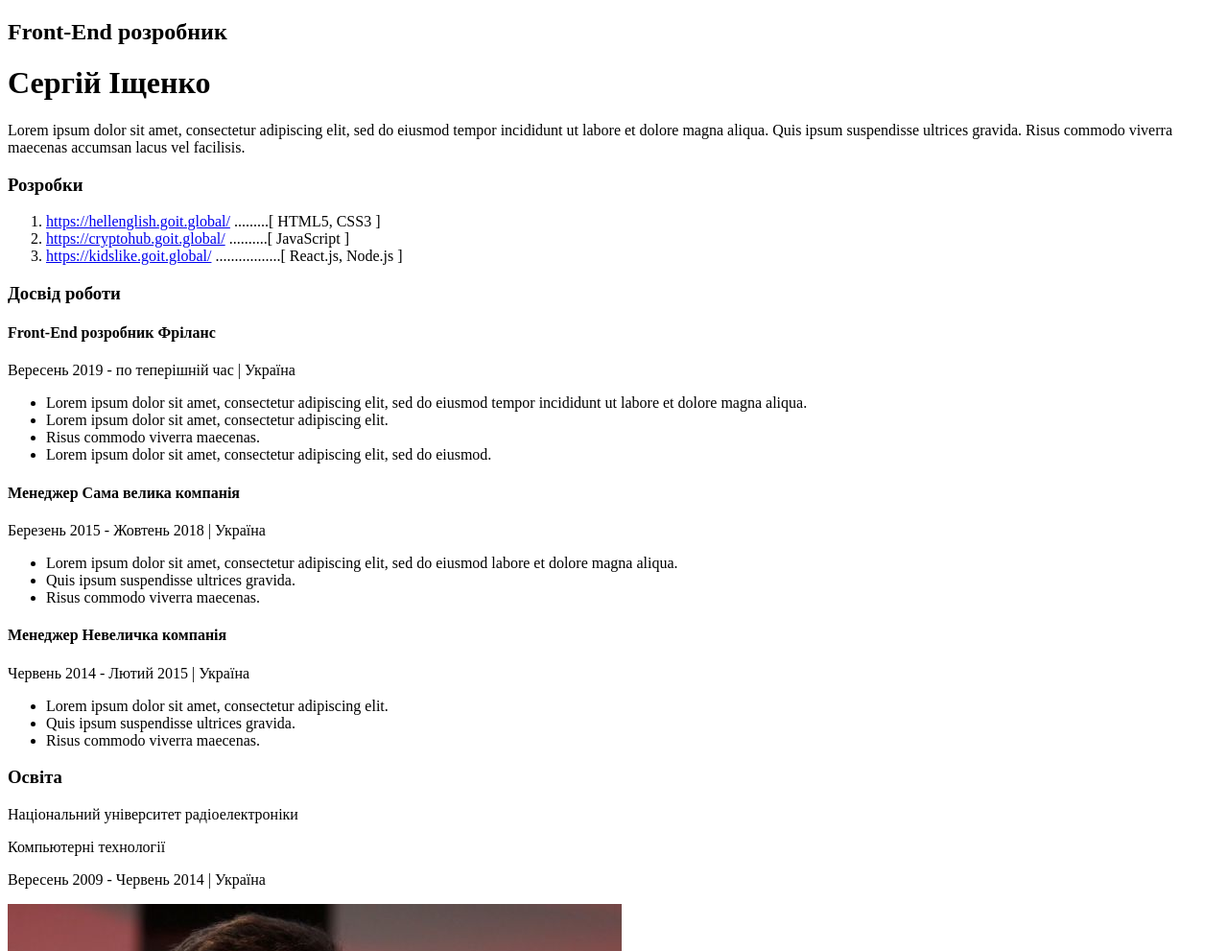
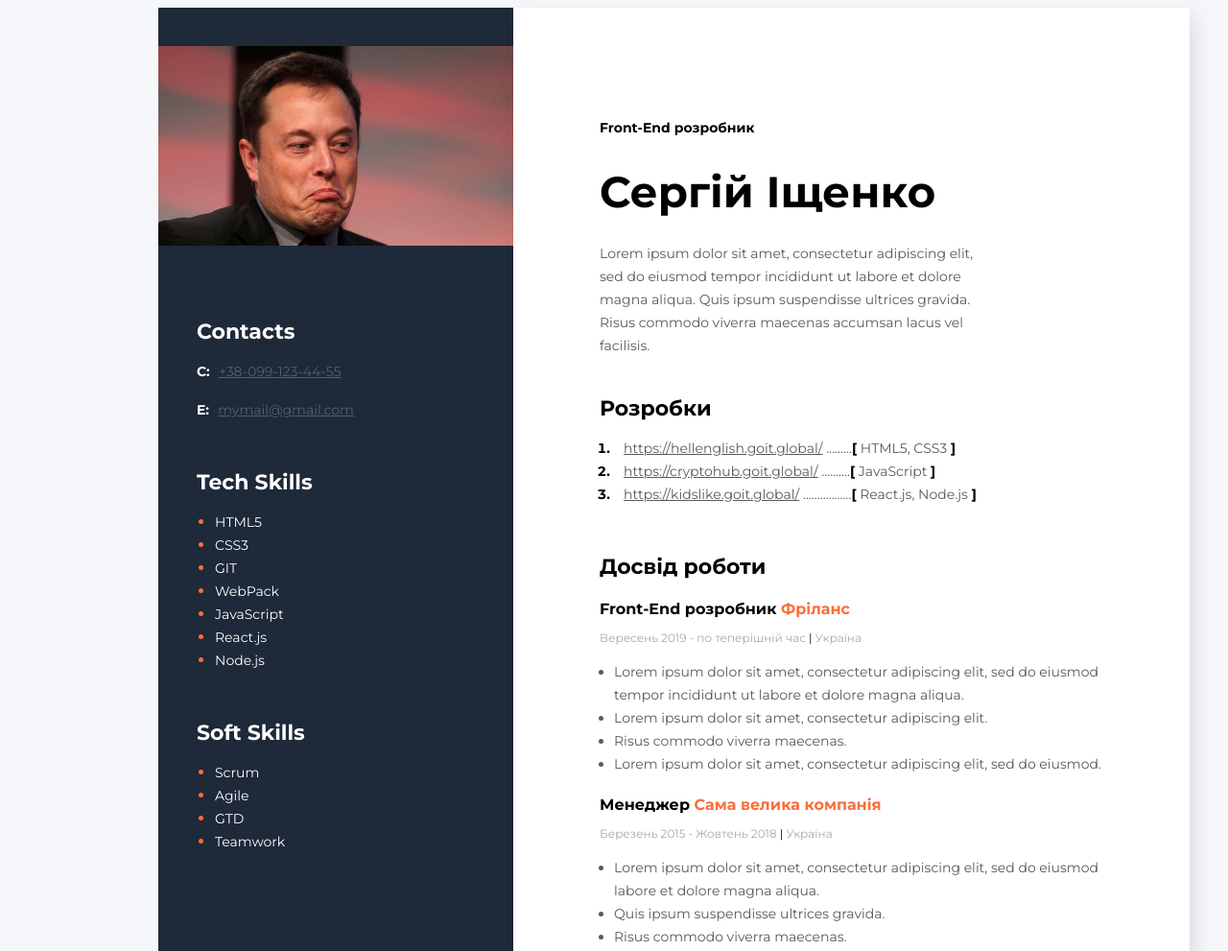
Before and after one commit to tooreagen/first-resume, a plain HTML site: page index.html in a window 1280 px wide. Shown: the top 991 px of the page at 96% size. Drawn offline with Linux system fonts and the light colour scheme; the site is published under a folder, as on GitHub Pages, so addresses that start at the root find nothing.

Commit message:
Добавил ./ в путь файлов

```diff
--- a/index.html
+++ b/index.html
@@ -4,7 +4,7 @@
     <meta charset="UTF-8">
     <meta http-equiv="X-UA-Compatible" content="IE=edge">
     <meta name="viewport" content="width=device-width, initial-scale=1.0">
-    <link rel="stylesheet" href="/styles/styles.css">
+    <link rel="stylesheet" href="./styles/styles.css">
     <link rel="preconnect" href="https://fonts.googleapis.com">
     <link rel="preconnect" href="https://fonts.gstatic.com" crossorigin>
     <link href="https://fonts.googleapis.com/css2?family=Montserrat:wght@400;700&display=swap" rel="stylesheet">
@@ -92,7 +92,7 @@
     </div>
     <!--Sidebar-->
     <div class="sidebar">
-        <img src="img/photo.jpg" alt="Це я" class="photo">
+        <img src="./img/photo.jpg" alt="Це я" class="photo">
         <!--Contacts-->
         <div class="contacts">
             <h3 class="sidebar-title">Contacts</h3>
--- a/styles/styles.css
+++ b/styles/styles.css
@@ -104,10 +104,6 @@ body {
 }
 
 /* work styles */
-
-.work {
-
-}
 
 .company {
     width: 525px;
```
